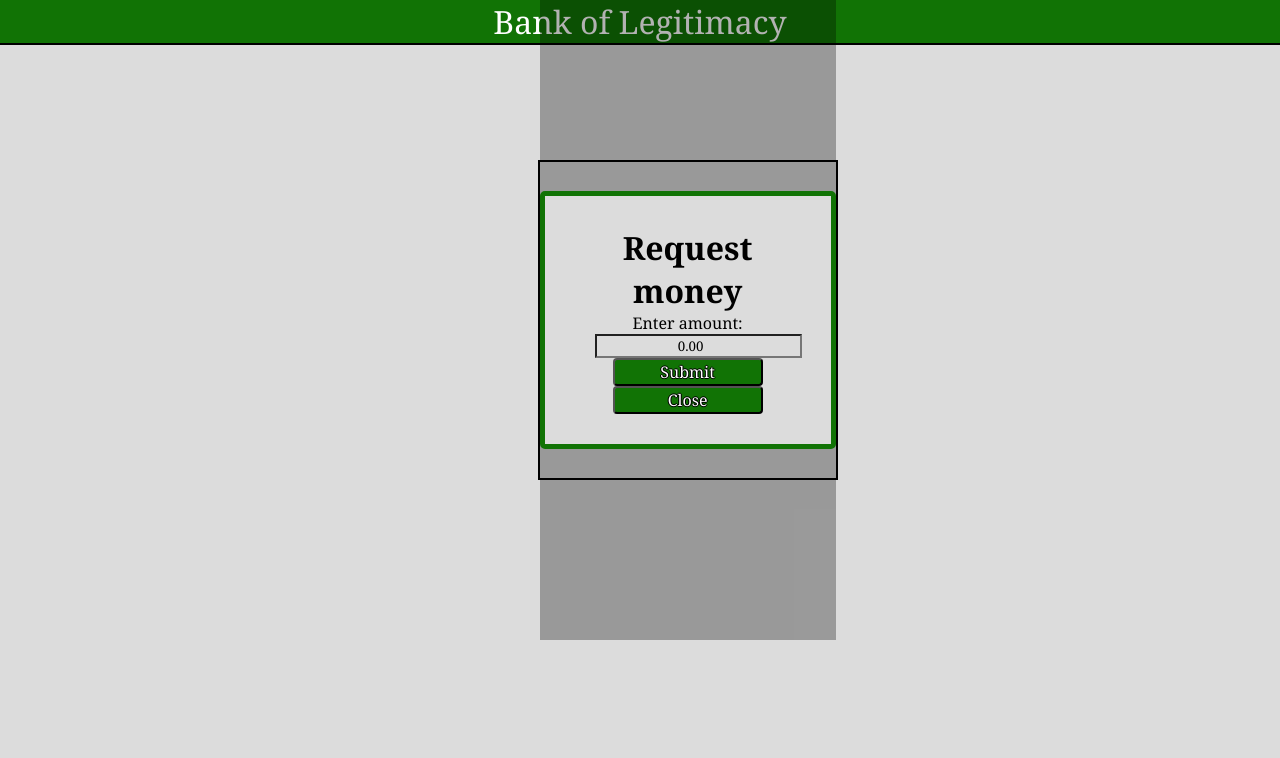
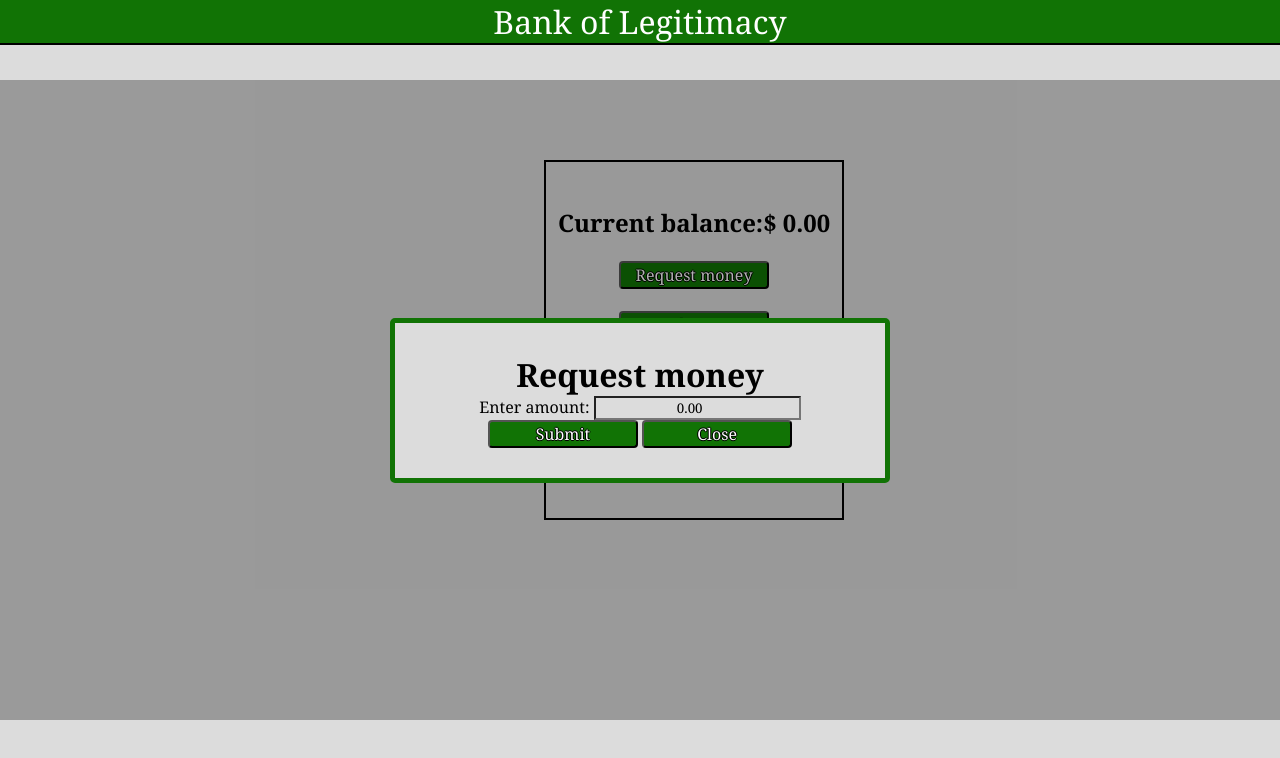
Before and after one commit to Zelatra/faux-banking, a website built with Parcel: page src/index.html in a window 1280 px wide. Both pictures are taken after a click on the button "Request money". Built offline with nearby package versions, Linux system fonts and the light colour scheme.

Commit message:
Fixed an unseen issue with how the modal was displayed

```diff
--- a/src/index.html
+++ b/src/index.html
@@ -15,7 +15,7 @@
 
 <body>
   <div></div>
-  <div id="app" class="balance">
+  <div id="app" class="container">
   <h2>Current balance:$
     <script type="text/javascript">
       document.write(currentMoney)
--- a/src/style.css
+++ b/src/style.css
@@ -24,18 +24,18 @@ body {
   /* display: flex; */
   align-items: center;
   justify-content: center;
-  min-height: 40vh;
+  min-height: 45vh;
   margin: 0;
   border: 2px solid black;
   min-width: 300px;
   top: 20%;
   margin-right: 40%;
-  margin-left: 42%;
+  margin-left: 42.5%;
   vertical-align: middle;
   position: absolute;
 }
 
-.balance {
+.container {
 
 }
 
@@ -69,7 +69,7 @@ button {
   display: flex;
   align-items: center;
   justify-content: center;
-  position: absolute;
+  position: fixed;
   opacity: 0;
   pointer-events: none;
   top: 50%;
@@ -90,7 +90,7 @@ button {
   background-color: gainsboro;
   border-radius: 5px;
   padding: 30px 50px;
-  width: 600px;
+  width: 500px;
   max-width: 100%;
   text-align: center;
 }
```
Also changed, not shown: dist/index.html, 4 other files.
